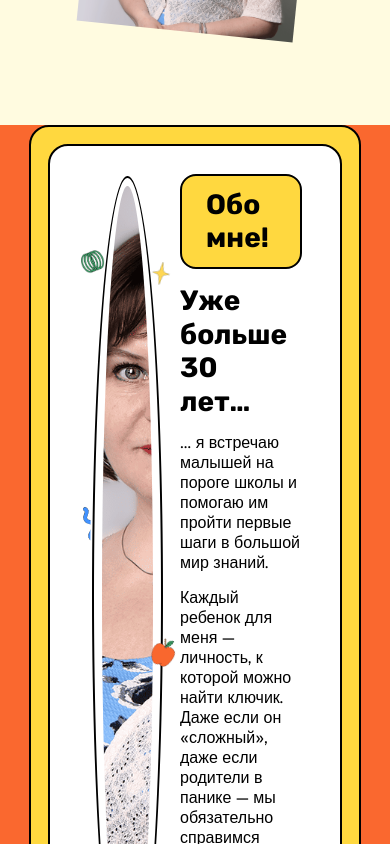
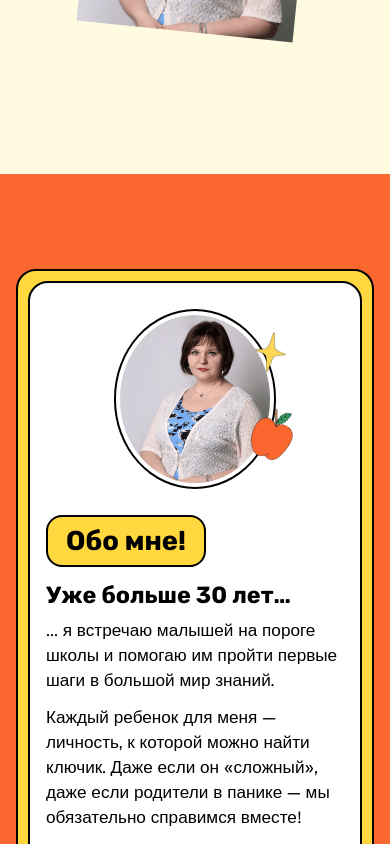
Before and after one commit to BobbyDorfman/fedorenko-landing, a React (Create React App) app: page / in a window 390 px wide. Shown: the part 720-1564 px from the top of the page. Built offline with nearby package versions, Linux system fonts and the light colour scheme.

Commit message:
Add files via upload

```diff
--- a/src/components/AboutMe/AboutMe.scss
+++ b/src/components/AboutMe/AboutMe.scss
@@ -152,20 +152,75 @@
         }
     }
 
-    @media (max-width: 768px) {
-        .about-me__content {
-            flex-direction: column;
-            align-items: center;
-        }
+    // Телефон и планшет в вертикальном положении (до 900px): фото сверху, текст под ним
+    @media (max-width: 900px) {
+        padding: 80px 0 40px;
 
-        .about-me__box,
-        .about-me__photo-wrapper {
-            flex: 1 1 100%;
+        .about-me__box {
+            flex: 0 0 auto;
+            width: calc(100% - 32px);
+            max-width: 620px;
             aspect-ratio: auto;
         }
 
+        .about-me__box-border {
+            padding: 10px;
+        }
+
         .about-me__box-border-inside {
-            padding: clamp(20px, 5vw, 40px);
+            flex-direction: column;
+            align-items: center;
+            padding: 24px 16px 20px;
+        }
+
+        .about-me__photo-wrapper {
+            flex: 0 0 auto;
+            width: min(56%, 260px);
+            max-width: none;
+            margin: 0 auto 24px;
+        }
+
+        .about-me__photo {
+            border-width: 8px;
+        }
+
+        .about-me__text-content {
+            width: 100%;
+            height: auto;
+            margin: 0;
+        }
+
+        .about-me__title {
+            font-size: clamp(26px, 7vw, 40px);
+            padding: 8px 18px;
+        }
+
+        .about-me__title-add {
+            width: 100%;
+            font-size: clamp(22px, 6vw, 34px);
+            margin: 14px 0 10px;
+        }
+
+        .about-me__text {
+            display: block;
+            margin: 0 0 12px;
+            font-size: clamp(17px, 4.4vw, 22px);
+            line-height: 1.45;
+        }
+
+        .decor--wave,
+        .decor--shape {
+            display: none;
+        }
+
+        .decor--star {
+            width: 34%;
+            right: -12%;
+        }
+
+        .decor--apple {
+            width: 26%;
+            right: -10%;
         }
     }
 
```
